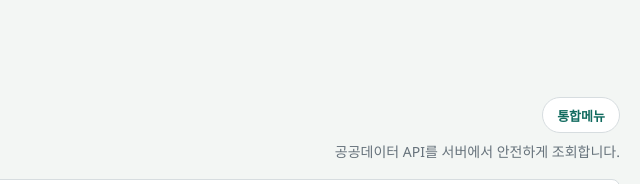
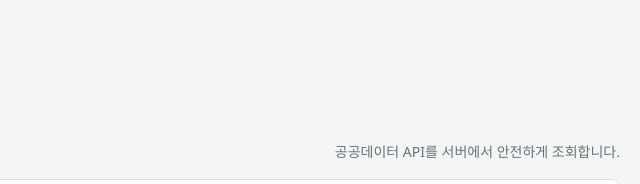
Before and after one commit to kimsangmyun2-hub/kim, a website: page public/kapt.html in a window 1280 px wide. Shown: the top 184 px of the page, 640-1280 px from the left. Drawn offline with Linux system fonts and the light colour scheme; no server answers.

Commit message:
Remove integrated menu button

```diff
--- a/public/kapt.html
+++ b/public/kapt.html
@@ -39,7 +39,6 @@
           <p class="maker">기획·제작: 관리사무소장 김상면</p>
         </div>
         <div class="top-actions">
-          <a class="nav-pill" href="./">통합메뉴</a>
           <div class="source-note">공공데이터 API를 서버에서 안전하게 조회합니다.</div>
         </div>
       </section>
```
